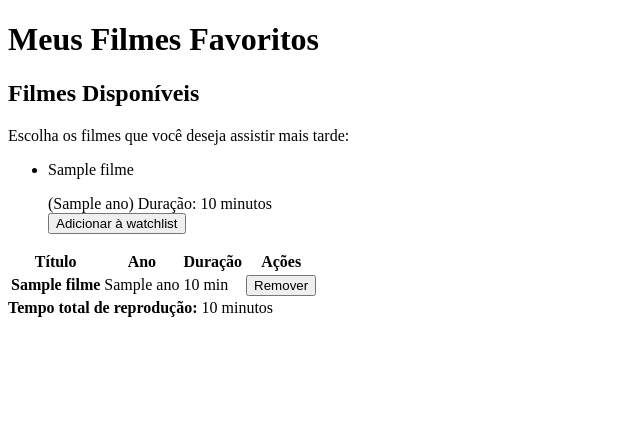
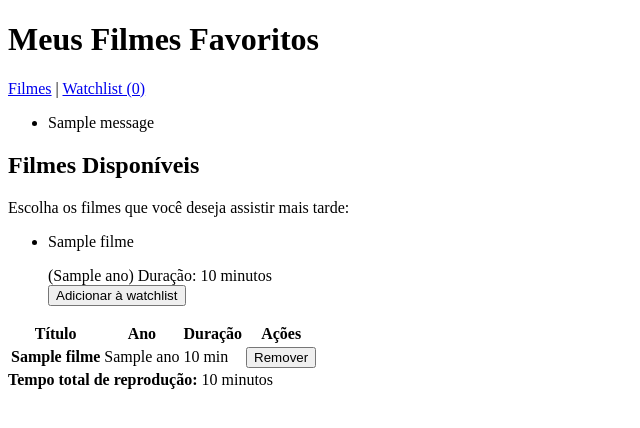
Before and after one commit to FelipeBlossom/Prova, a Flask app: template templates/index.html in a window 1280 px wide. Shown: the top 428 px of the page, without its empty margins (0-640 px from the left). Run offline with Flask 3, Linux system fonts and the light colour scheme; the template is opened without the code that fills it: most values are stand-ins (such as "Sample title", 1, 10 or a date in 2020); one stand-in notice (Sample message) is shown.

Commit message:
feat(layout): adiciona mensagens flask no layout

```diff
--- a/templates/layout.html
+++ b/templates/layout.html
@@ -7,6 +7,21 @@
 </head>
 <body>
     <h1>Meus Filmes Favoritos</h1>
-    {% block content %}{% endblock %}
+        <nav>
+            <a href="{{ url_for('filmes') }}">Filmes</a> |
+            <a href="{{ url_for('watchlist') }}">Watchlist ({{ session.get('watchlist', []) | length }})</a>
+        </nav>
+    <main>
+        {% with messages = get_flashed_messages(with_categories=true) %}
+            {% if messages %}
+                <ul class="flash-messages">
+                {% for category, message in messages %}
+                    <li class="flash {{ category }}">{{ message }}</li>
+                {% endfor %}
+                </ul>
+            {% endif %}
+        {% endwith %}
+        {% block content %}{% endblock %}
+    </main>
 </body>
 </html>
```
